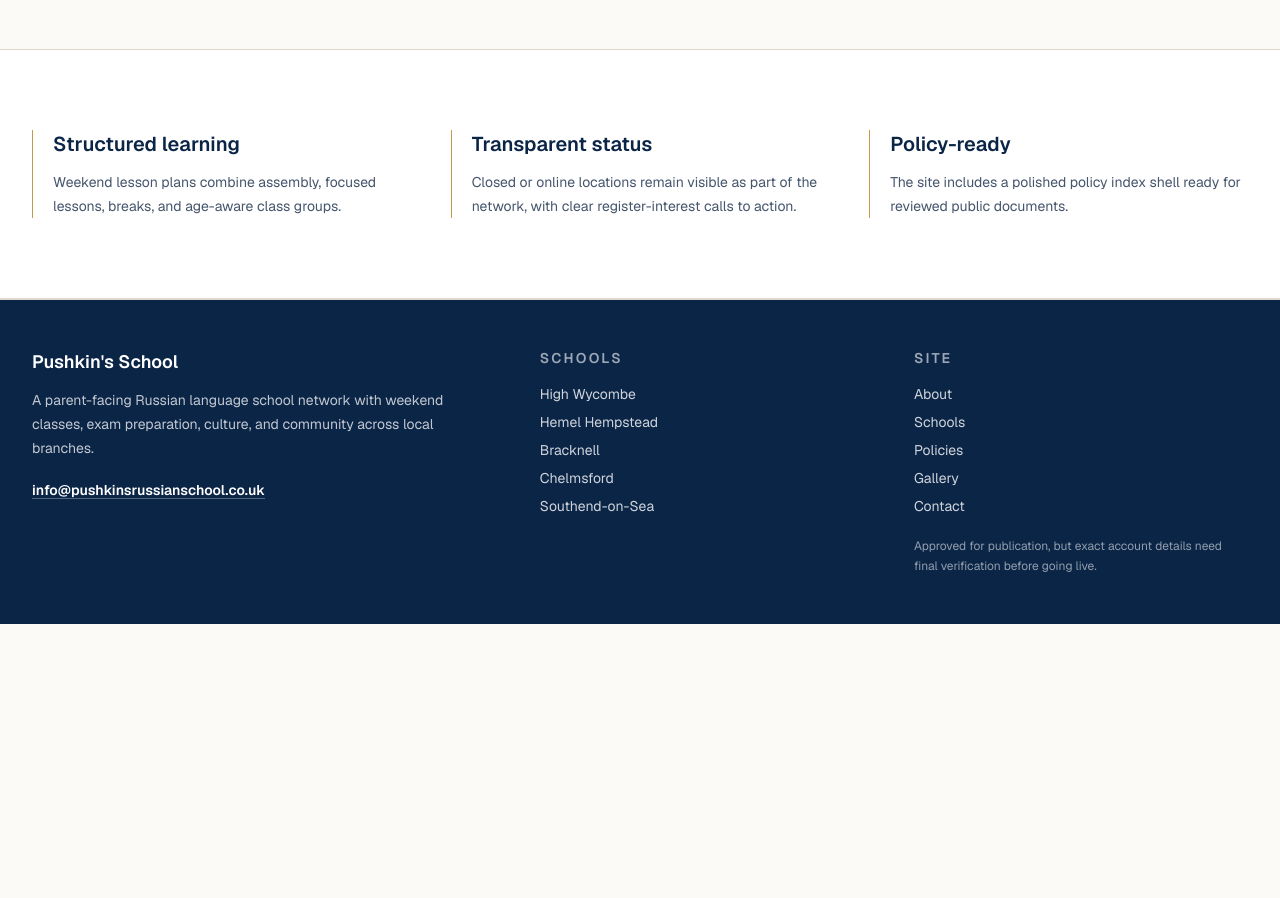
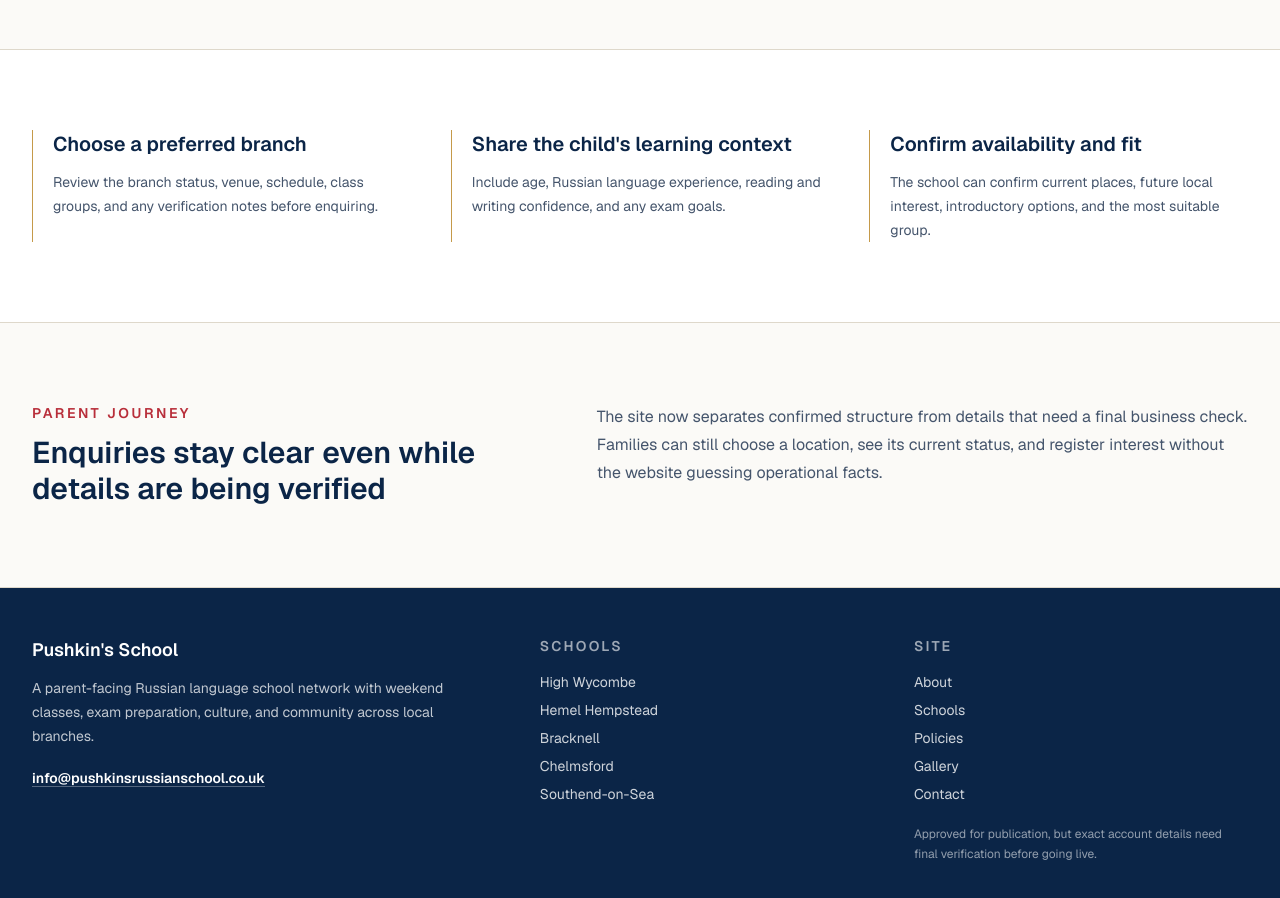
Before and after one commit to AntonV0/pushkins-russian-school, a Next.js app: page / in a window 1280 px wide. Shown: the part 1640-2538 px from the top of the page. Before the commit the page ends 2264 px from the top, so only its background shows below. Built offline with nearby package versions, Linux system fonts and the light colour scheme.

Commit message:
feat(content): add admissions guidance

```diff
--- a/src/app/contact/page.tsx
+++ b/src/app/contact/page.tsx
@@ -1,5 +1,6 @@
 import type { Metadata } from "next";
 import Link from "next/link";
+import { enquiryChecklist } from "@/data/admissions";
 import { contactDetails, paymentDetails } from "@/data/contact";
 import { schools } from "@/data/schools";
 
@@ -75,6 +76,30 @@
       </section>
 
       <section className="border-t border-border-soft bg-surface py-14 sm:py-16">
+        <div className="mx-auto grid max-w-7xl gap-10 px-6 lg:grid-cols-[0.85fr_1.15fr] lg:px-8">
+          <div>
+            <h2 className="text-2xl font-semibold text-brand-blue-strong">
+              What to include
+            </h2>
+            <p className="mt-3 text-sm leading-6 text-slate-600">
+              A short, structured enquiry helps the school respond with the
+              right branch, group, and next step.
+            </p>
+          </div>
+          <ul className="grid gap-3 sm:grid-cols-2">
+            {enquiryChecklist.map((item) => (
+              <li
+                key={item}
+                className="border-l border-brand-gold bg-background px-4 py-3 text-sm text-slate-700"
+              >
+                {item}
+              </li>
+            ))}
+          </ul>
+        </div>
+      </section>
+
+      <section className="border-t border-border-soft bg-background py-14 sm:py-16">
         <div className="mx-auto max-w-7xl px-6 lg:px-8">
           <h2 className="text-2xl font-semibold text-brand-blue-strong">
             Payment information
@@ -86,7 +111,7 @@
             {paymentDetails.termFees.map((fee) => (
               <div
                 key={fee.label}
-                className="border-l border-brand-gold bg-background px-4 py-3"
+                className="border-l border-brand-gold bg-surface px-4 py-3"
               >
                 <p className="text-sm text-slate-600">{fee.label}</p>
                 <p className="mt-1 font-semibold text-brand-blue-strong">
--- a/src/app/page.tsx
+++ b/src/app/page.tsx
@@ -1,5 +1,6 @@
 import Link from "next/link";
 import { SchoolCard } from "@/components/site/school-card";
+import { admissionsSteps } from "@/data/admissions";
 import { contactDetails } from "@/data/contact";
 import { networkSummary, schools } from "@/data/schools";
 
@@ -113,20 +114,7 @@
 
       <section className="border-y border-border-soft bg-surface py-16 sm:py-20">
         <div className="mx-auto grid max-w-7xl gap-10 px-6 md:grid-cols-3 lg:px-8">
-          {[
-            {
-              title: "Structured learning",
-              body: "Weekend lesson plans combine assembly, focused lessons, breaks, and age-aware class groups.",
-            },
-            {
-              title: "Transparent status",
-              body: "Closed or online locations remain visible as part of the network, with clear register-interest calls to action.",
-            },
-            {
-              title: "Policy-ready",
-              body: "The site includes a polished policy index shell ready for reviewed public documents.",
-            },
-          ].map((item) => (
+          {admissionsSteps.map((item) => (
             <div key={item.title} className="border-l border-brand-gold pl-5">
               <h2 className="text-xl font-semibold text-brand-blue-strong">
                 {item.title}
@@ -136,6 +124,25 @@
           ))}
         </div>
       </section>
+
+      <section className="bg-background py-16 sm:py-20">
+        <div className="mx-auto grid max-w-7xl gap-8 px-6 md:grid-cols-[0.9fr_1.1fr] lg:px-8">
+          <div>
+            <p className="text-sm font-semibold uppercase tracking-[0.18em] text-brand-red">
+              Parent journey
+            </p>
+            <h2 className="mt-3 text-3xl font-semibold text-brand-blue-strong">
+              Enquiries stay clear even while details are being verified
+            </h2>
+          </div>
+          <p className="text-base leading-7 text-slate-600">
+            The site now separates confirmed structure from details that need a
+            final business check. Families can still choose a location, see its
+            current status, and register interest without the website guessing
+            operational facts.
+          </p>
+        </div>
+      </section>
     </main>
   );
 }
--- a/src/app/schools/[slug]/page.tsx
+++ b/src/app/schools/[slug]/page.tsx
@@ -2,6 +2,7 @@
 import Link from "next/link";
 import { notFound } from "next/navigation";
 import { StatusBadge } from "@/components/site/status-badge";
+import { enquiryChecklist } from "@/data/admissions";
 import { contactDetails, paymentDetails } from "@/data/contact";
 import { getSchoolBySlug, schools } from "@/data/schools";
 
@@ -246,8 +247,19 @@
       </section>
 
       <section className="bg-surface py-14 sm:py-16">
-        <div className="mx-auto max-w-7xl px-6 lg:px-8">
-          <div className="flex flex-col gap-5 border-l-4 border-brand-gold pl-6 sm:flex-row sm:items-center sm:justify-between">
+        <div className="mx-auto grid max-w-7xl gap-10 px-6 lg:grid-cols-[1fr_1fr] lg:px-8">
+          <div className="border-l-4 border-brand-gold pl-6">
+            <h2 className="text-2xl font-semibold text-brand-blue-strong">
+              Before you enquire
+            </h2>
+            <ul className="mt-5 space-y-3 text-sm leading-6 text-slate-700">
+              {enquiryChecklist.slice(0, 4).map((item) => (
+                <li key={item}>{item}</li>
+              ))}
+            </ul>
+          </div>
+
+          <div className="flex flex-col gap-5 sm:justify-center">
             <div>
               <h2 className="text-2xl font-semibold text-brand-blue-strong">
                 Interested in {school.name}?
--- /dev/null
+++ b/src/data/admissions.ts
@@ -0,0 +1,22 @@
+export const admissionsSteps = [
+  {
+    title: "Choose a preferred branch",
+    body: "Review the branch status, venue, schedule, class groups, and any verification notes before enquiring.",
+  },
+  {
+    title: "Share the child's learning context",
+    body: "Include age, Russian language experience, reading and writing confidence, and any exam goals.",
+  },
+  {
+    title: "Confirm availability and fit",
+    body: "The school can confirm current places, future local interest, introductory options, and the most suitable group.",
+  },
+];
+
+export const enquiryChecklist = [
+  "Child's age and school year",
+  "Preferred school location",
+  "Current Russian language level",
+  "Interest in GCSE or A Level preparation, if relevant",
+  "Whether the enquiry is for current classes or future local classes",
+];
```
